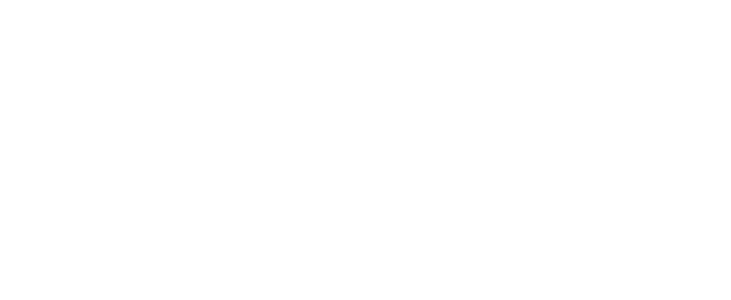
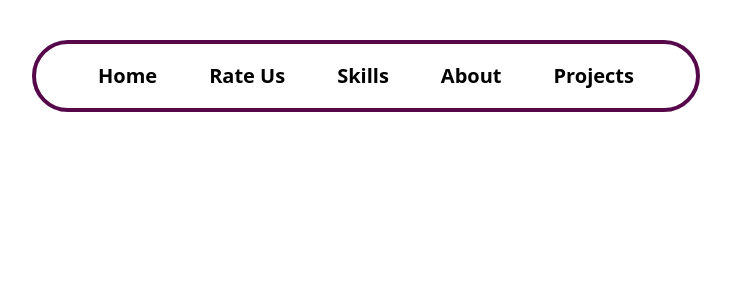
Before and after one commit to AIZEN112233/portfolio-nuxt, a Nuxt app: page / in a window 1280 px wide. Shown: the top 300 px of the page, without its empty margins (274-1005 px from the left). Built offline with nearby package versions, Linux system fonts and the light colour scheme; a web font is replaced by a local one.

Commit message:
feat: add  Header to UI

```diff
--- /dev/null
+++ b/layouts/default.vue
@@ -0,0 +1,43 @@
+<template>
+	<header
+		ref="header"
+		class="fixed top-10 flex w-full justify-center">
+		<ul
+			class="navlink flex gap-52px font-600 border-4 border-primary rounded-full px-62px hover:(shadow-[0_0_10px_4px_#57084A]) duration-400 py-17px">
+			<li
+				ref="link"
+				class="text-20px hover:(scale-110) duration-400"
+				v-for="link in navLinks"
+				:key="link.path">
+				<NuxtLink :to="link.path">{{ link.title }}</NuxtLink>
+			</li>
+		</ul>
+	</header>
+	<slot />
+</template>
+
+<script lang="ts" setup>
+	const header = ref();
+	const link = ref();
+
+	import { navLinks } from "@/constants";
+	import gsap from "gsap";
+	onMounted(() => {
+		gsap.from(header.value, {
+			y: -100,
+			duration: 1,
+		});
+
+		gsap.from(link.value, {
+			opacity: 0,
+			delay: 0.5,
+			stagger: 0.2,
+		});
+		gsap.to(link.value, {
+			duration: 1,
+			opacity: 1,
+			delay: 0.5,
+			stagger: 0.2,
+		});
+	});
+</script>
```
